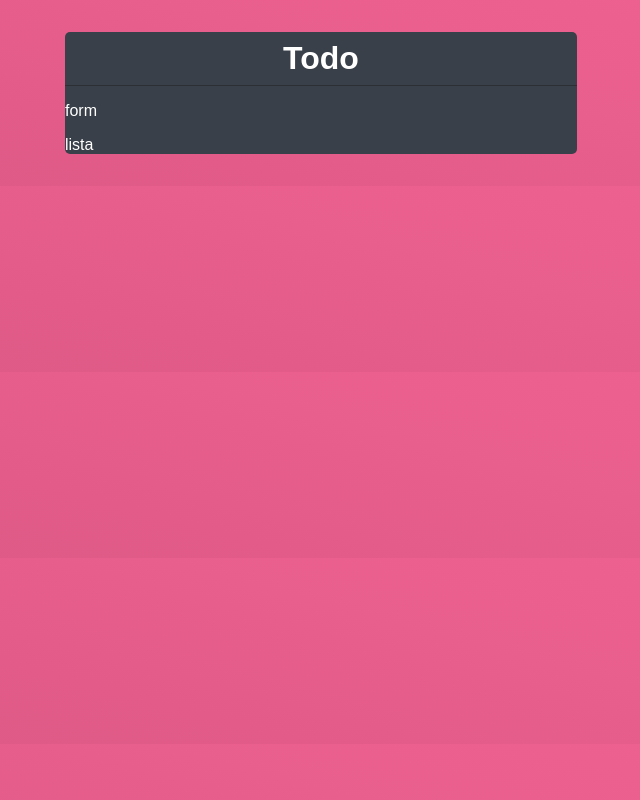
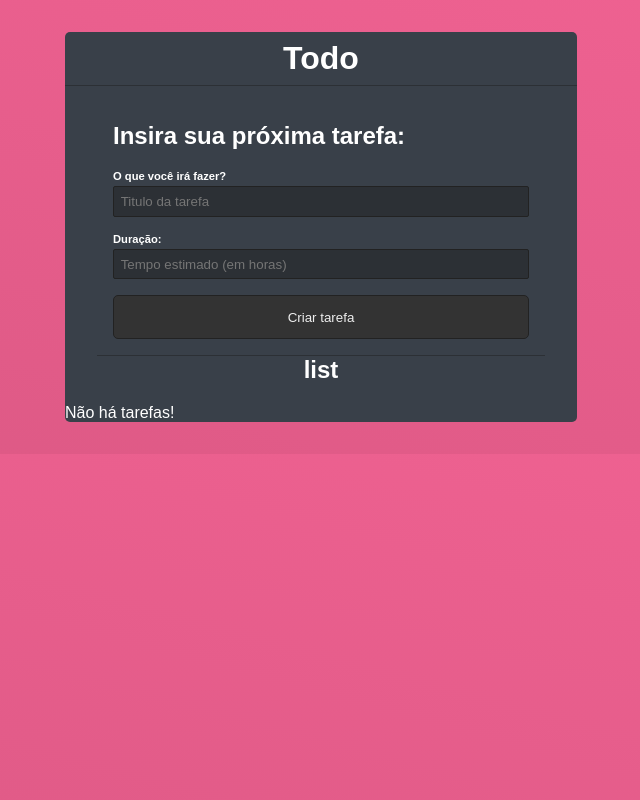
Before and after one commit to lauromiottojr/todolist-react, a React (Create React App) app: page / in a window 1280 px wide. Shown: the whole page, without its empty margins (319-959 px from the left). Built offline with nearby package versions, Linux system fonts and the light colour scheme.

Commit message:
POST Todo

```diff
--- a/data/db.json
+++ b/data/db.json
@@ -1,3 +1,10 @@
 {
-    "todos": []
+  "todos": [
+    {
+      "id": 0.559376505053081,
+      "title": "teste",
+      "time": "2",
+      "done": false
+    }
+  ]
 }
--- a/src/App.js
+++ b/src/App.js
@@ -3,7 +3,7 @@ import styles from './App.module.css';
 import { useState, useEffect } from 'react';
 import { BsTrash, BsBookmarkCheck, BsBookmarkCheckFill } from 'react-icons/bs'
 
-const API = "htpp://localhost:5000";
+const API = "http://localhost:5000";
 
 function App() {
 
@@ -12,19 +12,57 @@ function App() {
   const [todos, setTodos] = useState([])
   const [loading, setLoading] = useState(false)
 
+  const handleSubmit = async (e) => {
+    e.preventDefault()
+    const todo = {
+      id: Math.random(),
+      title,
+      time,
+      done: false
+    };
+    await fetch(API + '/todos', {
+      method: "POST",
+      body: JSON.stringify(todo),
+      headers: {
+        'Content-Type': 'application/json',
+      },
+    });
+    setTitle('')
+    setTime('')
+  }
 
 
 
   return (
     <div className={styles.app}>
+
       <div className={styles.todoHeader}>
         <h1>Todo</h1>
       </div>
+
       <div className={styles.todoForm}>
-        <p>form</p>
+        <h2>Insira sua próxima tarefa:</h2>
+        <form onSubmit={handleSubmit}>
+          <div className={styles.formControl}>
+            <label htmlFor='title'>O que você irá fazer?</label>
+            <input type="text" name="title" placeholder='Titulo da tarefa'
+              onChange={(e) => setTitle(e.target.value)} value={title || ''} required />
+          </div>
+
+          <div className={styles.formControl}>
+            <label htmlFor='time'>Duração:</label>
+            <input type="text" name="time" placeholder='Tempo estimado (em horas)'
+              onChange={(e) => setTime(e.target.value)} value={time || ''} required />
+          </div>
+
+          <input type="submit" value="Criar tarefa" />
+
+        </form>
       </div>
-      <div className={styles.todoForm}>
-        <p>lista</p>
+
+      <div className={styles.todoList}>
+        <h2>list</h2>
+        {todos.length === 0 && <p>Não há tarefas!</p>}
       </div>
     </div>
   );
--- a/src/App.module.css
+++ b/src/App.module.css
@@ -15,3 +15,46 @@
 .todoHeader h1 {
     margin: 0;
 }
+
+.todoForm {
+    padding: 1em;
+    margin: 0 2em;
+    border-bottom: 1px solid #2c3035;
+}
+
+.formControl h2,
+.todoList h2 {
+    text-align: center;
+    margin-top: 0;
+}
+
+.formControl {
+    display: flex;
+    flex-direction: column;
+    margin-bottom: 1em;
+}
+
+.formControl label {
+    font-weight: bold;
+    font-size: .7em;
+    margin-bottom: .4em;
+}
+
+.formControl input {
+    border: 1px solid #222;
+    border-radius: 2px;
+    background-color: #2c3035;
+    padding: .5em;
+    color: #dfdfdf;
+}
+
+input[type="submit"] {
+    background-color: #333;
+    color: #eee;
+    display: block;
+    width: 100%;
+    border: 1px solid #222;
+    border-radius: 5px;
+    padding: 1em;
+    cursor: pointer;
+}
```
